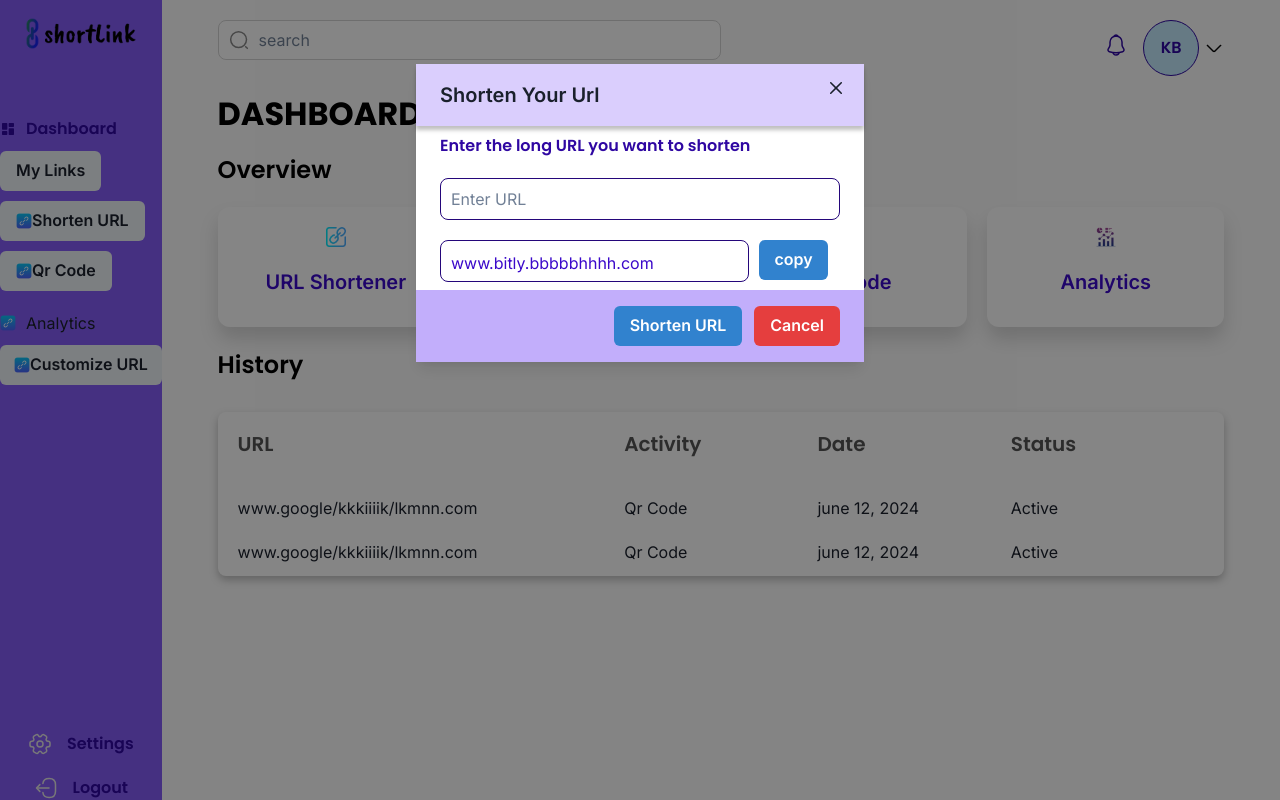
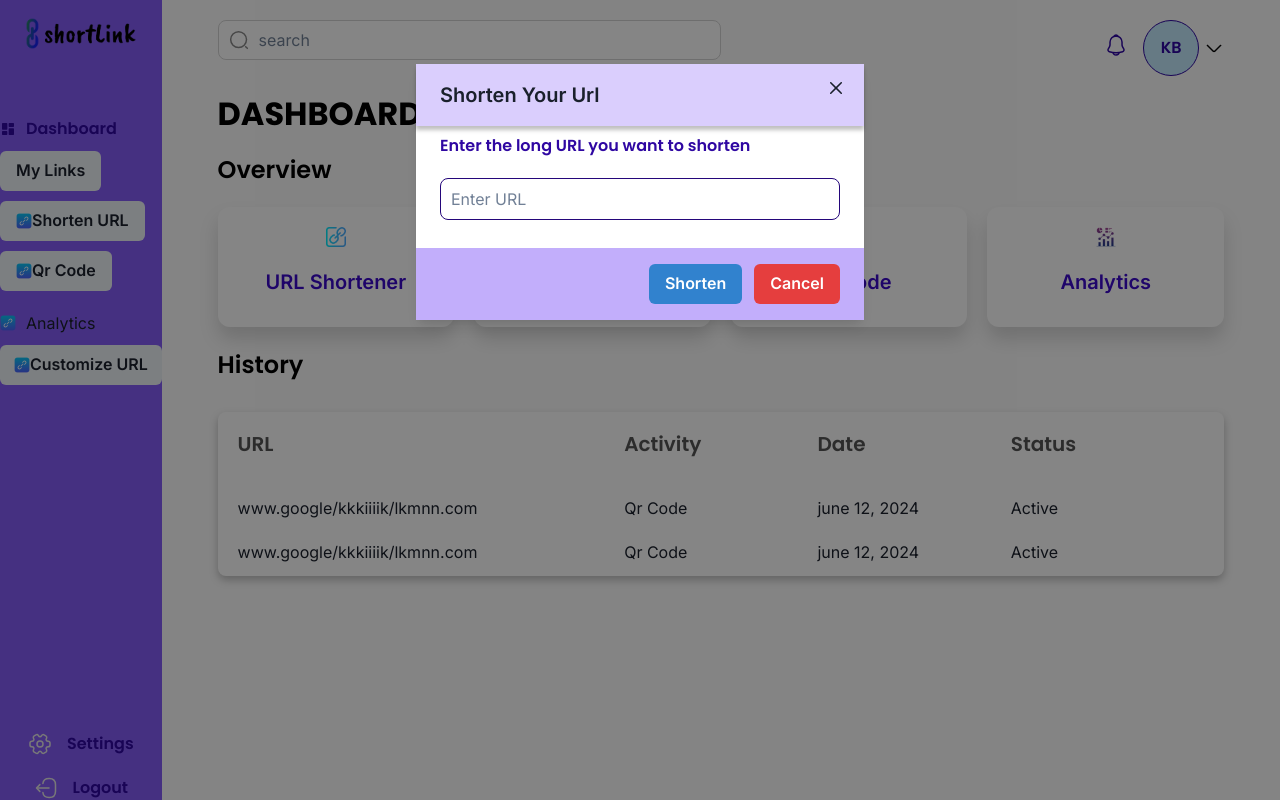
Before and after one commit to bakeji/shortlink, a Next.js app: page /dashboard in a window 1280 px wide. Both pictures are taken after a click on the button "Shorten URL". Built offline with nearby package versions, Linux system fonts and the light colour scheme.

Commit message:
added qr code feature

```diff
--- a/app/globals.css
+++ b/app/globals.css
@@ -745,3 +745,12 @@ line-height: 24px;
     align-items: center;
     justify-content: center;
 }
+.dis{
+    cursor: not-allowed;
+}
+.all{
+    cursor: pointer;
+}
+.err{
+    color:red
+}
--- a/components/dashboard page/customizedLinks.tsx
+++ b/components/dashboard page/customizedLinks.tsx
@@ -24,7 +24,12 @@ export default function CustomizeUrl(){
             url: '',
             customName: ''
         })
+        const [error, setError] = useState('')
 
+            // check for empty values
+            const IsEmpty=
+        Object.values(setUrlInfo).some(
+            (value) => !value)
 
         // handleChanege function
         function handleChange(e: React.ChangeEvent<HTMLInputElement>){
@@ -33,18 +38,22 @@ export default function CustomizeUrl(){
                 ...prev,
                 [e.target.name]: e.target.value
             }
+
            })
+           console.log(IsEmpty)
 
         }
 
+
             // create customized url function
         async function CreateCustomizedUrl():Promise<void>{
-            setLoading(true)
-            if(urlInfo.url === "" && urlInfo.customName === ""){
+            console.log(IsEmpty)
+            if(IsEmpty !== false){
+                setLoading(true)
             const options = {
                 method: 'POST',
                 headers: {
-                    'Authorization': 'Bearer 7e4ffceb7305af92a548ebf6ae19c489',
+                    'Authorization': `Bearer ${process.env.NEXT_PUBLIC_API_KEY}`,
                     'Content-Type': 'application/json'
                 },
                 body: JSON.stringify({
@@ -66,6 +75,9 @@ export default function CustomizeUrl(){
                 setLoading(false)
             }
              }
+             else{
+                setError('Please fill in all fields')
+             }
 
     }
     // clear input fields after closing modal
@@ -86,6 +98,7 @@ export default function CustomizeUrl(){
                 }, 1000)
     }
 
+
         return (
           <>
             <Button onClick={onOpen}>  <Image src="/link1.png" alt="dashboard icon" width={16} height={20} />Customize URL</Button>
@@ -97,6 +110,7 @@ export default function CustomizeUrl(){
                 <ModalCloseButton />
                 <ModalBody>
                     <div className="shrt-url">
+                        { !IsEmpty && <p className='err'> {error} </p>}
                         <div>
                             <label>Enter the  URL you want to customize</label>
                             <input
@@ -143,7 +157,7 @@ export default function CustomizeUrl(){
 
                 <ModalFooter>
                     {newUrl === "" &&
-                  <Button disabled={urlInfo.url === "" && urlInfo.customName === ""} onClick={CreateCustomizedUrl} colorScheme='blue' mr={3}>
+                  <Button  onClick={CreateCustomizedUrl} colorScheme='blue' mr={3}>
                     {loading? <Spinner />: "Customize"}
                   </Button>
 }
--- a/components/dashboard page/qrCode.tsx
+++ b/components/dashboard page/qrCode.tsx
@@ -8,13 +8,69 @@ import {
     ModalBody,
     ModalCloseButton,
     Button,
+    Spinner,
     useDisclosure
   } from '@chakra-ui/react'
   import Image from 'next/image'
+import { useState } from 'react'
 
 export default function QrCode(){
 
         const { isOpen, onOpen, onClose } = useDisclosure()
+        const [link, setLink] = useState("")
+        const [qrCode, setQrCode]= useState("")
+        const [loading, setLoading]= useState(false)
+
+
+        function handleChange(e: React.ChangeEvent<HTMLInputElement>){
+            setLink(e.target.value)
+         }
+
+
+            // create customized url function
+        async function CreateQrCode():Promise<void>{
+            setLoading(true)
+            if(link !== ""){
+            const options = {
+                method: 'POST',
+                headers: {
+                    'Authorization': `Bearer ${process.env.NEXT_PUBLIC_API_KEY}`,
+                    'Content-Type': 'application/json'
+                },
+                body: JSON.stringify({
+                    "type": "link",
+                    "data": link
+                }),
+            };
+
+            try {
+                const response = await fetch('/api/qr/add',  options);
+                const data = await response.json()
+                setQrCode(data.link)
+                console.log(data);
+            }
+            catch (error: any) {
+                console.log(error.message);
+            }
+            finally{
+                setLoading(false)
+            }
+             }
+
+    }
+
+    function downloadQrCode(){
+        const link = document.createElement("a");
+        link.href = qrCode;
+        link.download = "qrCode";
+        document.body.appendChild(link);
+        link.click();
+        document.body.removeChild(link);
+    }
+
+
+
+
 
         return (
           <>
@@ -29,31 +85,44 @@ export default function QrCode(){
                     <div className="shrt-url">
                         <div>
                             <label>Enter the  destination Url</label>
-                            <input type='url'  placeholder="Enter URL" />
+                            <input
+                             type='url'
+                              placeholder="Enter URL"
+                              onChange = {handleChange}
+                              value={link}
+                              name ="link"/>
                         </div>
 
 
 
+{qrCode !== "" &&
+<>
                         <p> QR Code</p>
 
                         <div className='nw-url-cont'>
 
                             <div className="">
-                                <Image src="" alt="qr code" width={200} height={200} />
+                                <img src={qrCode} alt="qr code" width={200} height={200} />
                             </div>
-                                <Button colorScheme='blue' mr={3}>
-                                    download
+
+                                <Button onClick={downloadQrCode} colorScheme='blue' mr={3}>
+                                    Download
                                 </Button>
                         </div>
+                        </>
+}
 
                     </div>
 
                 </ModalBody>
 
                 <ModalFooter>
-                  <Button colorScheme='blue' mr={3}>
-                    Create QR Code
+                {qrCode === "" &&
+                  <Button disabled={link===""} onClick={CreateQrCode} colorScheme='blue' mr={3}>
+                    {loading? <Spinner />: "Create Qr Code"}
                   </Button>
+}
+
                   <Button colorScheme='red' onClick={onClose}>Cancel</Button>
                 </ModalFooter>
               </ModalContent>
--- a/components/dashboard page/shortUrl.tsx
+++ b/components/dashboard page/shortUrl.tsx
@@ -8,19 +8,81 @@ import {
     ModalBody,
     ModalCloseButton,
     Button,
-    useDisclosure
+    useDisclosure,
+    Spinner
   } from '@chakra-ui/react'
   import Image from 'next/image'
+import { useState } from 'react'
+
+
 
 export default function ShortenUrl(){
 
-        const { isOpen, onOpen, onClose } = useDisclosure()
+    //   states
+    const [shortUrl, setShortUrl]= useState("")
+    const [loading, setLoading]= useState(false)
+    const [url, setUrl]=useState("")
+    const [copied, setCopied] = useState(false)
+    const { isOpen, onOpen, onClose } = useDisclosure()
+
+    // handleChanege function
+    function handleChange(e: React.ChangeEvent<HTMLInputElement>){
+        setUrl(e.target.value)
+     }
+
+      // clear input fields after closing modal
+    function clearInputFields(){
+        onClose()
+        setShortUrl("")
+        setUrl("")
+
+    }
+     // copy to clipboard function
+     function copyToClipboard(){
+        navigator.clipboard.writeText(shortUrl)
+                setTimeout(()=>{
+                    setCopied(true)
+                }, 1000)
+    }
+
+    // shorten url function
+    async function CreateShortUrl():Promise<void>{
+        setLoading(true)
+        if(url !==""){
+        const options = {
+            method: 'POST',
+            headers: {
+                'Authorization': `Bearer ${process.env.NEXT_PUBLIC_API_KEY}`,
+                'Content-Type': 'application/json'
+            },
+            body: JSON.stringify({
+                "url": url
+            }),
+        };
+
+        try {
+            const response = await fetch('/api/url/add',  options);
+            const data = await response.json()
+            setShortUrl(data.shorturl)
+            console.log(data);
+        }
+        catch (error: any) {
+            console.log(error.message);
+        }
+        finally{
+            setLoading(false)
+        }
+         }
+
+}
+
+
 
         return (
           <>
             <Button onClick={onOpen}>  <Image src="/link1.png" alt="dashboard icon" width={16} height={20} />Shorten URL</Button>
 
-            <Modal closeOnOverlayClick={false} isOpen={isOpen} onClose={onClose}>
+            <Modal closeOnOverlayClick={false} isOpen={isOpen} onClose={clearInputFields}>
               <ModalOverlay />
               <ModalContent>
                 <ModalHeader>Shorten Your Url</ModalHeader>
@@ -28,27 +90,39 @@ export default function ShortenUrl(){
                 <ModalBody>
                     <div className="shrt-url">
                     <label>Enter the long URL you want to shorten</label>
-                    <input type='url'  placeholder="Enter URL" />
+                    <input type='url'
+                     placeholder="Enter URL"
+                     value={url}
+                     name="url"
+                     onChange={handleChange}
+                     />
 
                     <div className='nw-url-cont'>
+                        {shortUrl !== "" &&
+                        <>
 
                         <div className="nw-url">
-                            <p>www.bitly.bbbbbhhhh.com</p>
+                            <p>{shortUrl}</p>
                         </div>
-                            <Button colorScheme='blue' mr={3}>
-                                copy
-                            </Button>
+                                <Button onClick={copyToClipboard} colorScheme='blue' mr={3}>
+                                    {copied? "Copied!": "Copy"}
+                                </Button>
+                                </>
+}
                     </div>
+
 
                  </div>
 
                 </ModalBody>
 
                 <ModalFooter>
-                  <Button colorScheme='blue' mr={3}>
-                    Shorten URL
+                {url === "" &&
+                  <Button disabled={url === ""} onClick={CreateShortUrl} colorScheme='blue' mr={3}>
+                    {loading? <Spinner />: "Shorten"}
                   </Button>
-                  <Button colorScheme='red' onClick={onClose}>Cancel</Button>
+}
+                  <Button colorScheme='red' onClick={clearInputFields}>Cancel</Button>
                 </ModalFooter>
               </ModalContent>
             </Modal>
--- a/next.config.mjs
+++ b/next.config.mjs
@@ -7,7 +7,18 @@ const nextConfig = {
             destination: 'https://urlbae.com/api/:path*'
           }
         ]
-      }
+      },
+
+      images: {
+        remotePatterns: [
+          {
+            protocol: 'https',
+            hostname: 'urlbae.com',
+            port: '',
+            pathname: '/qr/**',
+          },
+        ],
+      },
     };
 
 
```
